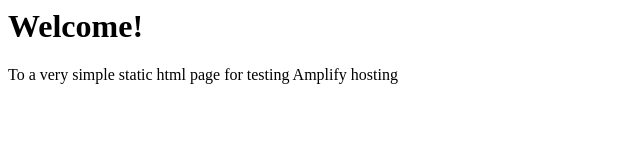
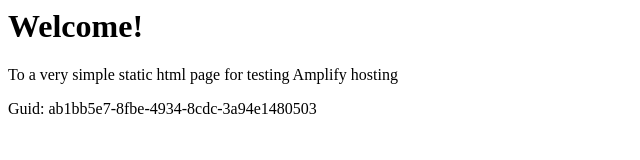
Before and after one commit to aws-aemilia-cmh/Github-PR-Commit-Integration-Test-DoNotTouch-Gith-OKSLNVO2-v1-preprod-us-east-2, a website: page src/index.html in a window 1280 px wide. Shown: the whole page, without its empty margins (0-640 px from the left). Drawn offline with Linux system fonts and the light colour scheme.

Commit message:
commit from integ tests

```diff
--- a/src/index.html
+++ b/src/index.html
@@ -1,3 +1,5 @@
+
+
 <html lang="en">
 
 <head>
@@ -10,6 +12,6 @@
 <body>
     <h1>Welcome!</h1>
     <p>To a very simple static html page for testing Amplify hosting</p>
-</body>
+    <p>Guid: ab1bb5e7-8fbe-4934-8cdc-3a94e1480503</p></body>
 
 </html>
```
